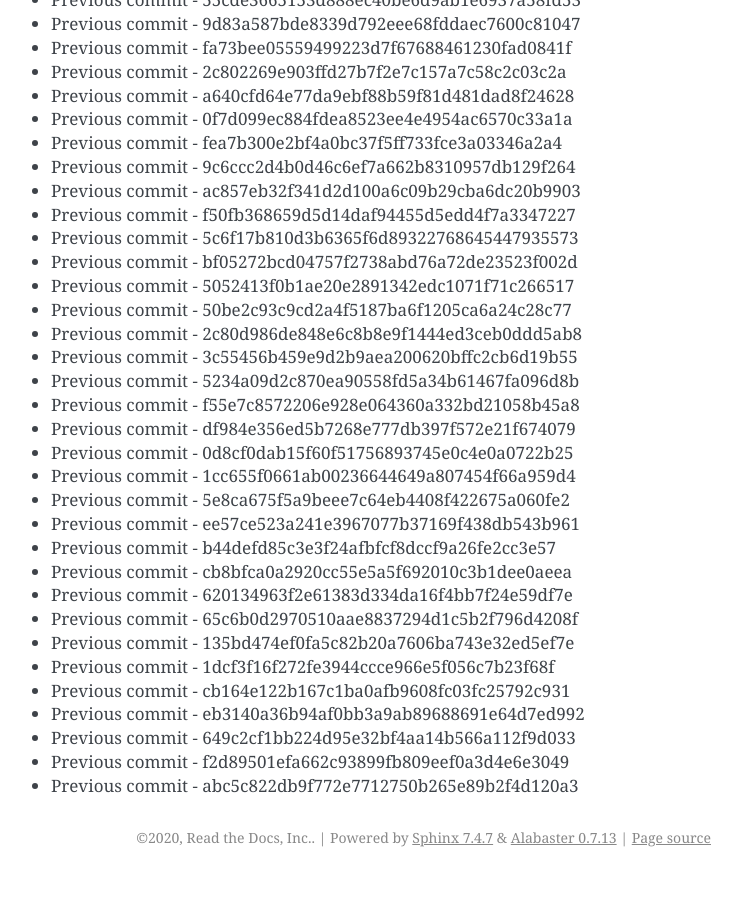
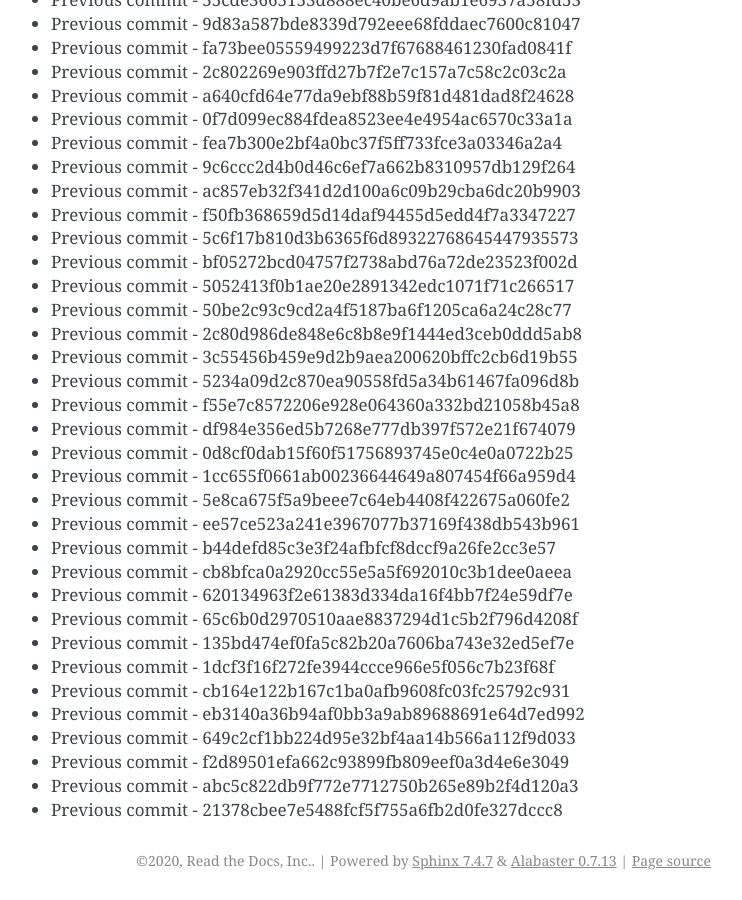
Before and after one commit to readthedocs/rtd-git-stresstest, a Sphinx documentation site: the page built from docs/updates.rst, in a window 1280 px wide and 900 px high, scrolled down 19407 px. Shown: the whole window, without its empty margins (399-1141 px from the left). Built offline with Sphinx 7.4.7, drawn with Linux system fonts in a browser that asks for light colours; before the commit the page ends 20284 px from its top, so only the background shows below that.

Commit message:
Generating commit from previous: 21378cbee7e5488fcf5f755a6fb2d0fe327dccc8

```diff
--- a/docs/updates.rst
+++ b/docs/updates.rst
@@ -847,3 +847,4 @@ It can be tested for any performance characteristics.
 * Previous commit - 649c2cf1bb224d95e32bf4aa14b566a112f9d033
 * Previous commit - f2d89501efa662c93899fb809eef0a3d4e6e3049
 * Previous commit - abc5c822db9f772e7712750b265e89b2f4d120a3
+* Previous commit - 21378cbee7e5488fcf5f755a6fb2d0fe327dccc8
```
